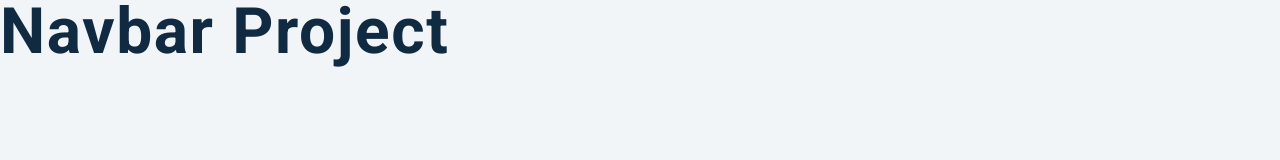
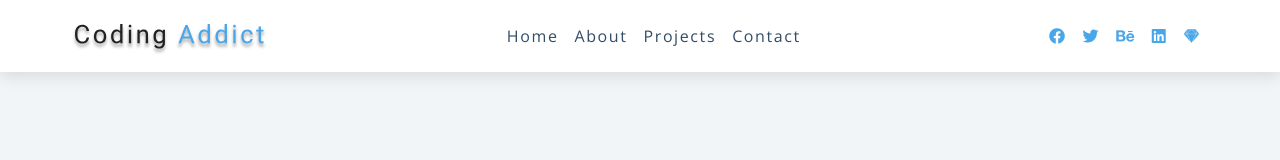
Before and after one commit to GITOOCOOL/15BeginnerJavaScriptProjects, a plain HTML site: page 04-navbar/setup/index.html in a window 1280 px wide. Drawn offline with nearby package versions, Linux system fonts and the light colour scheme.

Commit message:
04-navbar DONE

```diff
--- a/04-navbar/setup/app.js
+++ b/04-navbar/setup/app.js
@@ -3,3 +3,16 @@
 // add - add class
 // remove - remove class
 // toggle - toggles class
+
+const button = document.querySelector('.nav-toggle')
+const links = document.querySelector('.links')
+button.addEventListener('click', function(){
+    if(links.classList.contains('show-links')){
+        links.classList.remove('show-links')
+        console.log('1')
+    }
+    else{
+        links.classList.add('show-links')
+        console.log('2')
+    }
+})
--- a/04-navbar/setup/index.html
+++ b/04-navbar/setup/index.html
@@ -14,7 +14,49 @@
     <link rel="stylesheet" href="styles.css" />
   </head>
   <body>
-    <h1>navbar project</h1>
+    <nav>
+      <div class="nav-center">
+        <div class="nav-header">
+          <img src="logo.svg" alt="logo" class="logo">
+          <button class="nav-toggle">
+            <i class="fas fa-bars"></i>
+          </button>
+        </div>
+        <ul class="links">
+          <li><a href="index.html">Home</a></li>
+          <li><a href="about.html">About</a></li>
+          <li><a href="projects.html">Projects</a></li>
+          <li><a href="contact.html">Contact</a></li>
+        </ul>
+        <ul class="social-icons links">
+          <li>
+            <a href="https://www.twitter.com">
+              <i class="fab fa-facebook"></i>
+            </a>
+          </li>
+          <li>
+            <a href="https://www.twitter.com">
+              <i class="fab fa-twitter"></i>
+            </a>
+          </li>
+          <li>
+            <a href="https://www.twitter.com">
+              <i class="fab fa-behance"></i>
+            </a>
+          </li>
+          <li>
+            <a href="https://www.twitter.com">
+              <i class="fab fa-linkedin"></i>
+            </a>
+          </li>
+          <li>
+            <a href="https://www.twitter.com">
+              <i class="fab fa-sketch"></i>
+            </a>
+          </li>
+        </ul>
+      </div>
+    </nav>
     <!-- javascript -->
     <script src="app.js"></script>
   </body>
--- /dev/null
+++ b/04-navbar/setup/main.css
@@ -0,0 +1,162 @@
+
+@import url('https://fonts.googleapis.com/css2?family=Roboto&display=swap');
+
+/*
+===============
+Variables
+===============
+*/
+:root {
+    /* dark shades of primary color*/
+    --clr-primary-1: hsl(205, 86%, 17%);
+    --clr-primary-2: hsl(205, 77%, 27%);
+    --clr-primary-3: hsl(205, 72%, 37%);
+    --clr-primary-4: hsl(205, 63%, 48%);
+    /* primary/main color */
+    --clr-primary-5: hsl(205, 78%, 60%);
+    /* lighter shades of primary color */
+    --clr-primary-6: hsl(205, 89%, 70%);
+    --clr-primary-7: hsl(205, 90%, 76%);
+    --clr-primary-8: hsl(205, 86%, 81%);
+    --clr-primary-9: hsl(205, 90%, 88%);
+    --clr-primary-10: hsl(205, 100%, 96%);
+    /* darkest grey - used for headings */
+    --clr-grey-1: hsl(209, 61%, 16%);
+    --clr-grey-2: hsl(211, 39%, 23%);
+    --clr-grey-3: hsl(209, 34%, 30%);
+    --clr-grey-4: hsl(209, 28%, 39%);
+    /* grey used for paragraphs */
+    --clr-grey-5: hsl(210, 22%, 49%);
+    --clr-grey-6: hsl(209, 23%, 60%);
+    --clr-grey-7: hsl(211, 27%, 70%);
+    --clr-grey-8: hsl(210, 31%, 80%);
+    --clr-grey-9: hsl(212, 33%, 89%);
+    --clr-grey-10: hsl(210, 36%, 96%);
+    --clr-white: #fff;
+    --clr-red-dark: hsl(360, 67%, 44%);
+    --clr-red-light: hsl(360, 71%, 66%);
+    --clr-green-dark: hsl(125, 67%, 44%);
+    --clr-green-light: hsl(125, 71%, 66%);
+    --clr-black: #222;
+    --ff-primary: 'Roboto', sans-serif;
+    --ff-secondary: 'Open Sans', sans-serif;
+    --transition: all 0.3s linear;
+    --spacing: 0.1rem;
+    --radius: 0.25rem;
+    --light-shadow: 0 5px 15px rgba(0, 0, 0, 0.1);
+    --dark-shadow: 0 5px 15px rgba(0, 0, 0, 0.2);
+    --max-width: 1170px;
+    --fixed-width: 620px;
+  }
+/*
+================
+Global Styles
+================
+*/
+*,
+::after,
+::before {
+  margin: 0;
+  padding: 0;
+  box-sizing: border-box;
+}
+body {
+    font-family: var(--ff-secondary);
+    background: var(--clr-grey-10);
+    color: var(--clr-grey-1);
+    line-height: 1.5;
+    font-size: 0.875rem;
+}
+ul {
+    list-style: none;
+}
+a {
+    text-decoration: none;
+}
+h1,
+h2,
+h3,
+h4 {
+  letter-spacing: var(--spacing);
+  text-transform: capitalize;
+  line-height: 1.25;
+  margin-bottom: 0.75rem;
+  font-family: var(--ff-primary);
+}
+h1 {
+  font-size: 3rem;
+}
+h2 {
+  font-size: 2rem;
+}
+h3 {
+  font-size: 1.25rem;
+}
+h4 {
+  font-size: 0.875rem;
+}
+p {
+  margin-bottom: 1.25rem;
+  color: var(--clr-grey-5);
+}
+@media screen and (min-width: 800px) {
+  h1 {
+    font-size: 4rem;
+  }
+  h2 {
+    font-size: 2.5rem;
+  }
+  h3 {
+    font-size: 1.75rem;
+  }
+  h4 {
+    font-size: 1rem;
+  }
+  body {
+    font-size: 1rem;
+  }
+  h1,
+  h2,
+  h3,
+  h4 {
+    line-height: 1;
+  }
+}
+
+
+
+
+nav {
+        background: var(--clr-white);
+        box-shadow: var(--light-shadow);
+}
+.nav-container {
+    display: flex;
+    align-items: center;
+    justify-content: space-between;
+    padding: 1rem;
+}
+
+.logo {
+    height: 40px;
+  }
+.links {
+    display: flex;
+    font-family: var(--ff-primary);
+    height: auto;
+}
+.social-links{
+    display: flex;
+}
+
+.links a {
+    text-decoration: none;
+    margin: 0 0.5rem;
+    font-size: 1rem;
+    letter-spacing: var(--spacing);
+    color: var(--clr-grey-3);
+    transition: var(--transition);
+}
+.links a:hover {
+    color: var(--clr-primary-5);
+  }
--- a/04-navbar/setup/styles.css
+++ b/04-navbar/setup/styles.css
@@ -199,9 +199,9 @@ nav {
   display: none;
 }
 .links {
-  /* height: 0;
+  height: 0;
   overflow: hidden;
-  transition: var(--transition); */
+  transition: var(--transition);
 }
 .show-links {
   height: 10rem;
```
